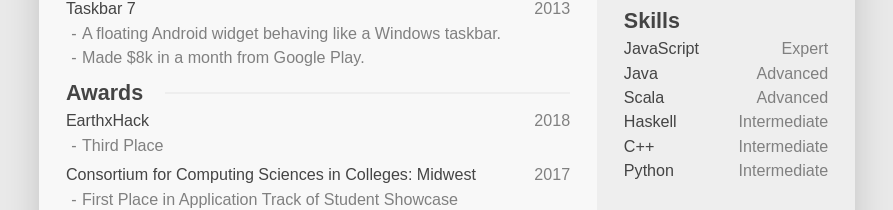
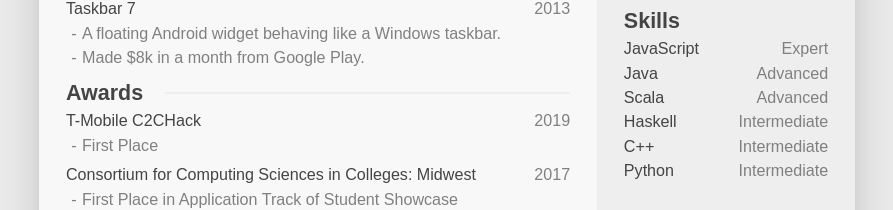
Before and after one commit to 64json/resume, a website: page src/resume.pug in a window 1280 px wide. Shown: the part 732-942 px from the top of the page, without its empty margins (193-1086 px from the left). Drawn offline with nearby package versions, Linux system fonts and the light colour scheme; files that its build step writes are made by us from their sources.

Commit message:
Update awards

```diff
--- a/src/resume.pug
+++ b/src/resume.pug
@@ -122,9 +122,9 @@
             .content
               .item
                 .primary
-                  .name EarthxHack
-                  .date 2018
-                .row Third Place
+                  .name T-Mobile C2CHack
+                  .date 2019
+                .row First Place
               .item
                 .primary
                   .name Consortium for Computing Sciences in Colleges: Midwest
```
